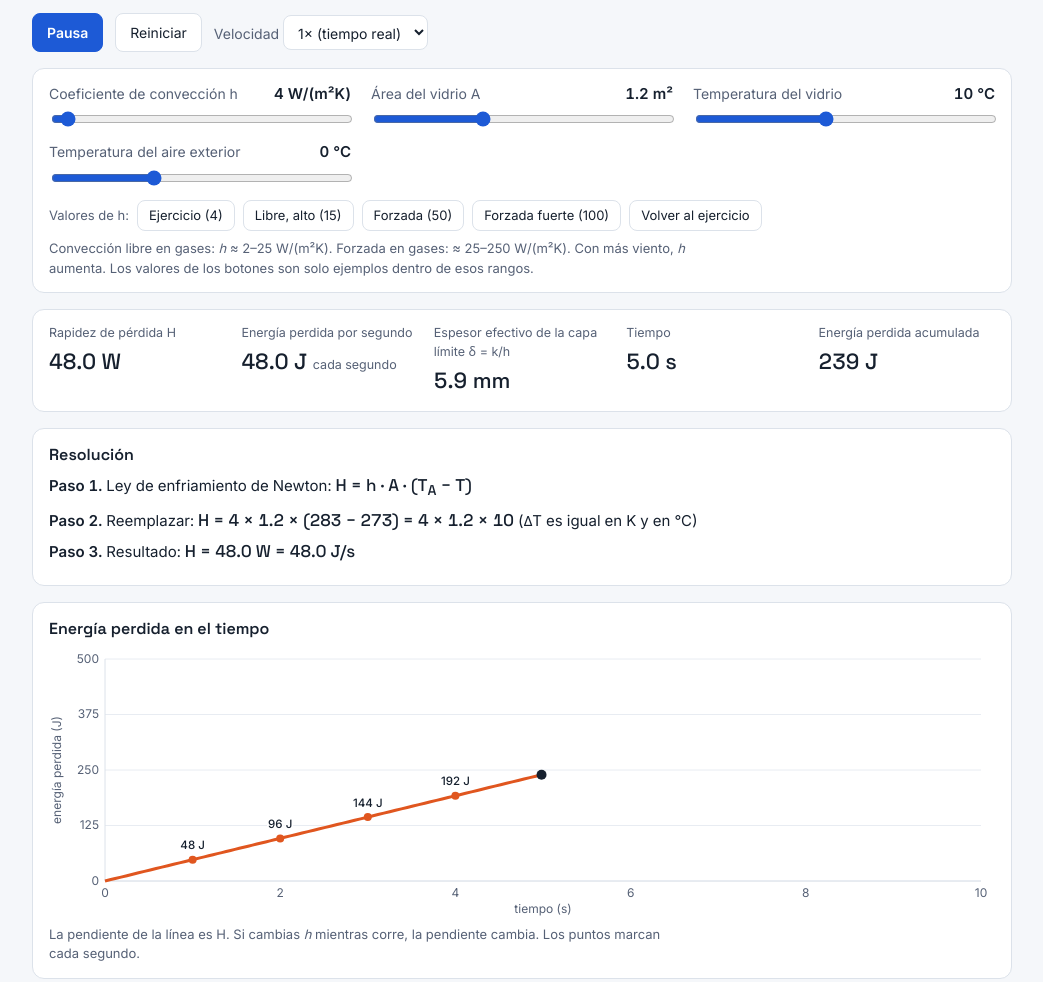
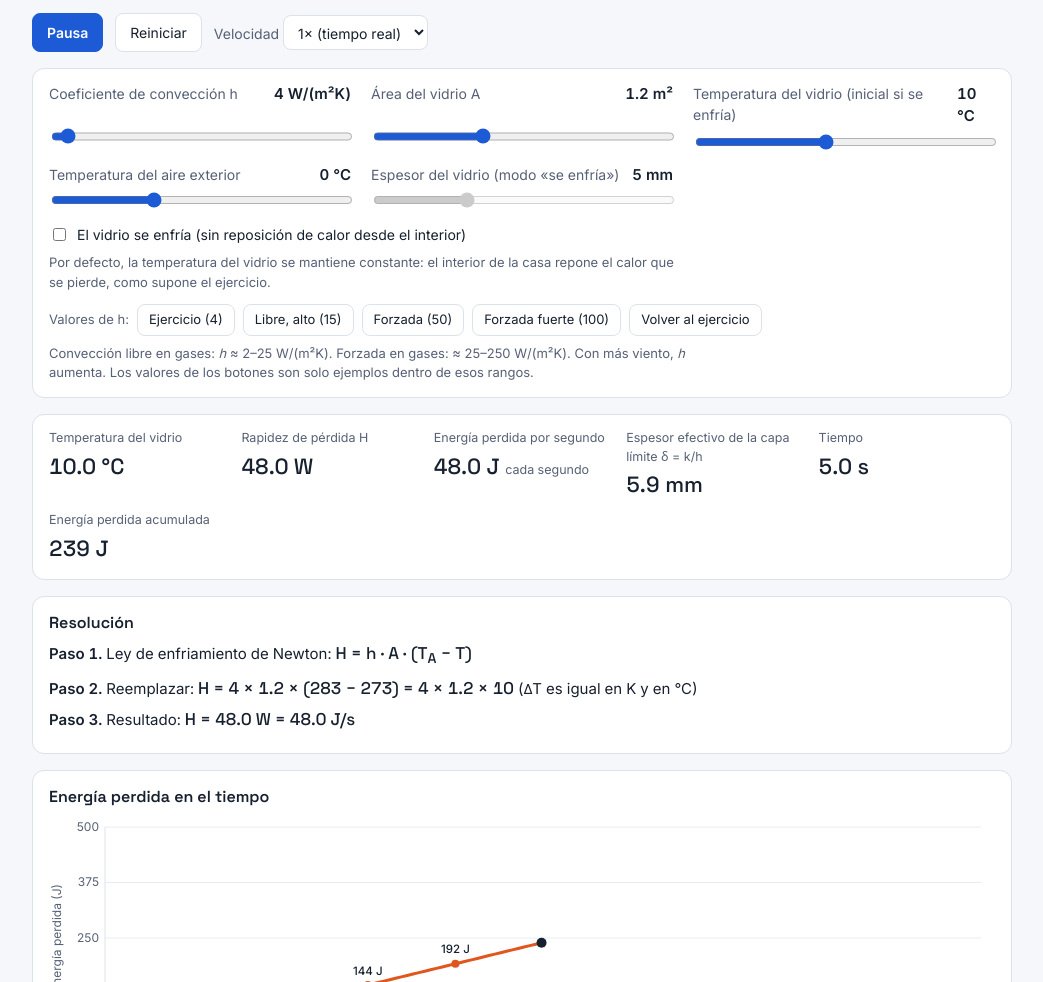
Before and after one commit to jtommy-lab/Fisica-Ambiental, a plain HTML site: page ventana.html in a window 1280 px wide. Shown: the part 906-1888 px from the top of the page, without its empty margins (118-1161 px from the left). Drawn offline with Linux system fonts and the light colour scheme.

Commit message:
Enhance cooling simulation with new parameters
Added new input fields for glass temperature and thickness in cooling mode. Updated calculations and UI elements to reflect changes in simulation parameters.

```diff
--- a/ventana.html
+++ b/ventana.html
@@ -92,9 +92,14 @@
     <div class="sliders">
       <div class="sl"><div class="row"><label for="h">Coeficiente de convección h</label><output id="hO"></output></div><input id="h" type="range" min="1" max="100" step="1" value="4"></div>
       <div class="sl"><div class="row"><label for="A">Área del vidrio A</label><output id="AO"></output></div><input id="A" type="range" min="0.2" max="3" step="0.1" value="1.2"></div>
-      <div class="sl"><div class="row"><label for="Ts">Temperatura del vidrio</label><output id="TsO"></output></div><input id="Ts" type="range" min="-5" max="30" step="1" value="10"></div>
+      <div class="sl"><div class="row"><label for="Ts">Temperatura del vidrio (inicial si se enfría)</label><output id="TsO"></output></div><input id="Ts" type="range" min="-5" max="30" step="1" value="10"></div>
       <div class="sl"><div class="row"><label for="Ta">Temperatura del aire exterior</label><output id="TaO"></output></div><input id="Ta" type="range" min="-10" max="20" step="1" value="0"></div>
+      <div class="sl"><div class="row"><label for="d">Espesor del vidrio (modo «se enfría»)</label><output id="dO"></output></div><input id="d" type="range" min="2" max="12" step="1" value="5"></div>
     </div>
+    <div class="presets" style="margin-top:14px">
+      <label style="display:inline-flex;gap:8px;align-items:center;color:var(--fg)"><input type="checkbox" id="cool"> El vidrio se enfría (sin reposición de calor desde el interior)</label>
+    </div>
+    <p class="hint" id="coolTxt"></p>
     <div class="presets">
       <span>Valores de h:</span>
       <button data-h="4">Ejercicio (4)</button>
@@ -107,6 +112,7 @@
   </section>
 
   <dl class="card readout" aria-label="Resultados">
+    <div><dt>Temperatura del vidrio</dt><dd id="rTg">—</dd></div>
     <div><dt>Rapidez de pérdida H</dt><dd id="rH">—</dd></div>
     <div><dt>Energía perdida por segundo</dt><dd id="rJ">—</dd></div>
     <div><dt>Espesor efectivo de la capa límite δ = k/h</dt><dd id="rD">—</dd></div>
@@ -124,12 +130,12 @@
   <section class="card">
     <h2>Energía perdida en el tiempo</h2>
     <div class="cv"><canvas id="chart" role="img" aria-label="Energía acumulada perdida por la ventana en función del tiempo"></canvas></div>
-    <p class="hint">La pendiente de la línea es H. Si cambias <i>h</i> mientras corre, la pendiente cambia. Los puntos marcan cada segundo.</p>
+    <p class="hint">La pendiente de la línea es H. Si cambias <i>h</i> mientras corre, la pendiente cambia. Los puntos marcan cada segundo (cada 5 min en el modo «se enfría»).</p>
   </section>
 
   <footer class="card">
     <p>Modelo: H = hA(T<sub>A</sub> − T) con T<sub>A</sub> la temperatura del vidrio y T la del aire lejos de la superficie, constantes. Pegado al vidrio está la capa límite: una capa delgada donde el aire pasa de estar quieto en la pared (no deslizamiento) a la velocidad y temperatura del aire lejano. En la pared el calor pasa por conducción; más lejos lo arrastra el movimiento del aire. Newton junta ambos efectos en h, con h ≈ k<sub>aire</sub>/δ y k<sub>aire</sub> = 0.0234 W/mK. H > 0 significa que el calor va del vidrio al aire. Si el vidrio estuviera más frío que el aire, H sería negativo y el calor iría del aire al vidrio.</p>
-    <p>Las partículas son ilustrativas: su cantidad y su rapidez aumentan con H y con h, pero no representan moléculas reales.</p>
+    <p>Por defecto el vidrio se mantiene a temperatura constante (el interior repone el calor que pierde), como supone el ejercicio. En el modo «se enfría», el vidrio solo pierde calor por una cara hacia el aire exterior, que se supone constante; su capacidad térmica es C = ρ·c·d·A con valores típicos ρ = 2500 kg/m³ y c = 840 J/(kg·K), que no son datos del ejercicio. Las partículas son ilustrativas: su cantidad y su rapidez aumentan con H y con h, pero no representan moléculas reales.</p>
   </footer>
 </div>
 
@@ -142,10 +148,13 @@
   var FB = "Inter, system-ui, -apple-system, 'Segoe UI', sans-serif";
   var FH = "'Space Grotesk', Inter, system-ui, sans-serif";
   var TMAX = 10;
-  var P = { h: 4, A: 1.2, Ts: 10, Ta: 0 };
-  var S = { t: 0, E: 0, playing: true, speed: 1, hist: [[0, 0]], lastHist: 0, raf: 0, last: 0, parts: [], spawnAcc: 0, rnd: 1 };
+  var P = { h: 4, A: 1.2, Ts: 10, Ta: 0, d: 5 };
+  var RHO = 2500, CG = 840;
+  var S = { t: 0, E: 0, playing: true, speed: 1, hist: [[0, 0]], lastHist: 0, raf: 0, last: 0, parts: [], spawnAcc: 0, rnd: 1, cool: false, Tg: 10 };
+  var Tglass = function () { return S.cool ? S.Tg : P.Ts; };
+  var Ccap = function () { return RHO * CG * (P.d / 1000) * P.A; };
   function rand() { S.rnd = (S.rnd * 16807) % 2147483647; return S.rnd / 2147483647; }
-  var Hval = function () { return P.h * P.A * (P.Ts - P.Ta); };
+  var Hval = function () { return P.h * P.A * (Tglass() - P.Ta); };
   var fmt = function (v, d) { return v.toFixed(d).replace('-', '−'); };
 
   function colors() {
@@ -192,11 +201,11 @@
     ctx.fillText('interior', g.xg / 2, g.top + 22);
     ctx.fillText('aire exterior: ' + fmt(P.Ta, 0) + ' °C', g.x1 + (w - g.x1) / 2, g.top - 14);
     // vidrio
-    var cg = heat(P.Ts);
+    var cg = heat(Tglass());
     ctx.fillStyle = rgb(cg, 0.95); ctx.fillRect(g.xg, g.top, g.gw, g.bot - g.top);
     ctx.strokeStyle = col.fg; ctx.lineWidth = 2; ctx.strokeRect(g.xg, g.top, g.gw, g.bot - g.top);
     ctx.fillStyle = col.fg; ctx.font = '600 13px ' + FB; ctx.textAlign = 'center';
-    ctx.fillText('vidrio: ' + fmt(P.Ts, 0) + ' °C', g.xg + g.gw / 2, g.top - 14);
+    ctx.fillText('vidrio: ' + fmt(Tglass(), S.cool ? 1 : 0) + ' °C', g.xg + g.gw / 2, g.top - 14);
     ctx.font = '400 12px ' + FB; ctx.fillStyle = col.muted;
     ctx.fillText('A = ' + fmt(P.A, 1) + ' m²', g.xg + g.gw / 2, g.bot + 18);
     // partículas
@@ -227,10 +236,10 @@
     S.spawnAcc += rate * dt;
     while (S.spawnAcc >= 1) {
       S.spawnAcc -= 1;
-      S.parts.push({ x: 0, y: 0.04 + 0.92 * rand(), T0: P.Ts, v: vel * (0.8 + 0.4 * rand()), r: 2.6 + 2 * rand() });
+      S.parts.push({ x: 0, y: 0.04 + 0.92 * rand(), T0: Tglass(), v: vel * (0.8 + 0.4 * rand()), r: 2.6 + 2 * rand() });
     }
     for (var i = S.parts.length - 1; i >= 0; i--) {
-      var p = S.parts[i]; p.x += p.v * dt * (P.Ts >= P.Ta ? 1 : 1);
+      var p = S.parts[i]; p.x += p.v * dt;
       if (p.x > span) S.parts.splice(i, 1);
     }
     if (S.parts.length > 400) S.parts.splice(0, S.parts.length - 400);
@@ -241,7 +250,7 @@
   function drawProf() {
     var w0 = Math.max(220, Math.floor(cP.parentElement.clientWidth)), f = fit(cP, w0 < 480 ? 220 : 250), ctx = f.ctx, w = f.w, h = f.h, col = colors();
     var delta = KAIR / P.h * 1000; // mm
-    var lo = Math.min(P.Ts, P.Ta), hi = Math.max(P.Ts, P.Ta);
+    var Tgl = Tglass(), lo = Math.min(Tgl, P.Ta), hi = Math.max(Tgl, P.Ta);
     if (hi - lo < 1) { lo -= 1; hi += 1; }
     var pad = (hi - lo) * 0.12; lo -= pad; hi += pad;
     var m = { l: 56, r: 14, t: 12, b: 38 }, pw = w - m.l - m.r, ph = h - m.t - m.b;
@@ -262,23 +271,23 @@
     ctx.strokeStyle = col.muted; ctx.lineWidth = 1.4; ctx.setLineDash([6, 5]);
     ctx.beginPath(); ctx.moveTo(m.l, Y(P.Ta)); ctx.lineTo(w - m.r, Y(P.Ta)); ctx.stroke();
     // tangente en la pared: llega a T lejana en y = delta
-    ctx.beginPath(); ctx.moveTo(X(0), Y(P.Ts)); ctx.lineTo(X(xd), Y(P.Ta)); ctx.stroke(); ctx.setLineDash([]);
+    ctx.beginPath(); ctx.moveTo(X(0), Y(Tgl)); ctx.lineTo(X(xd), Y(P.Ta)); ctx.stroke(); ctx.setLineDash([]);
     // perfil real
     ctx.strokeStyle = col.flow; ctx.lineWidth = 3; ctx.lineJoin = 'round'; ctx.beginPath();
     for (var i = 0; i <= 200; i++) {
-      var y = YMAX * i / 200, T = P.Ta + (P.Ts - P.Ta) * Math.exp(-y / delta);
+      var y = YMAX * i / 200, T = P.Ta + (Tgl - P.Ta) * Math.exp(-y / delta);
       if (i === 0) ctx.moveTo(X(y), Y(T)); else ctx.lineTo(X(y), Y(T));
     }
     ctx.stroke();
-    ctx.fillStyle = col.flow; ctx.beginPath(); ctx.arc(X(0), Y(P.Ts), 4.5, 0, 7); ctx.fill();
+    ctx.fillStyle = col.flow; ctx.beginPath(); ctx.arc(X(0), Y(Tgl), 4.5, 0, 7); ctx.fill();
     // etiquetas
     ctx.font = '500 12px ' + FB; ctx.textBaseline = 'bottom';
     ctx.fillStyle = col.fg; ctx.textAlign = 'right';
     ctx.lineWidth = 4; ctx.strokeStyle = col.card;
-    var t1 = 'T lejos del vidrio = ' + fmt(P.Ta, 0) + ' °C', y1 = Y(P.Ta) + (P.Ts >= P.Ta ? -6 : 18);
+    var t1 = 'T lejos del vidrio = ' + fmt(P.Ta, 0) + ' °C', y1 = Y(P.Ta) + (Tgl >= P.Ta ? -6 : 18);
     ctx.strokeText(t1, w - m.r - 6, y1); ctx.fillText(t1, w - m.r - 6, y1);
     ctx.textAlign = 'left';
-    var t2 = 'δ = ' + fmt(delta, 1) + ' mm', x2 = Math.min(X(xd) + 8, w - m.r - 90), y2 = (P.Ts >= P.Ta ? m.t + 18 : m.t + ph - 6);
+    var t2 = 'δ = ' + fmt(delta, 1) + ' mm', x2 = Math.min(X(xd) + 8, w - m.r - 90), y2 = (Tgl >= P.Ta ? m.t + 18 : m.t + ph - 6);
     ctx.strokeText(t2, x2, y2); ctx.fillText(t2, x2, y2);
     $('#profTxt').innerHTML = 'La curva es la temperatura del aire a distintas distancias del vidrio. La línea punteada es la tangente en la pared: llega a la temperatura lejana a una distancia <b>δ = k<sub>aire</sub>/h = ' + fmt(delta, 1) + ' mm</b>. Con más <i>h</i> (más viento), δ es menor y la caída de temperatura se concentra más cerca del vidrio. En la pared el calor pasa por conducción: H = k<sub>aire</sub>·A·(T<sub>A</sub> − T)/δ = h·A·(T<sub>A</sub> − T).';
   }
@@ -291,7 +300,7 @@
   }
   function drawChart() {
     var w0 = Math.max(220, Math.floor(cC.parentElement.clientWidth)), f = fit(cC, w0 < 480 ? 230 : 270), ctx = f.ctx, w = f.w, h = f.h, col = colors();
-    var maxE = Math.max(Math.abs(Hval()) * TMAX, 1);
+    var maxE = S.cool ? Math.max(Math.min(Math.abs(P.h * P.A * (P.Ts - P.Ta)) * TMAX, Ccap() * Math.abs(P.Ts - P.Ta)), 1) : Math.max(Math.abs(Hval()) * TMAX, 1);
     for (var i = 0; i < S.hist.length; i++) maxE = Math.max(maxE, Math.abs(S.hist[i][1]));
     var top = niceMax(maxE), neg = S.hist.some(function (p) { return p[1] < 0; }) || Hval() < 0;
     var y0 = neg ? -top : 0, y1 = top;
@@ -301,11 +310,12 @@
     var ticks = neg ? [-top, -top / 2, 0, top / 2, top] : [0, top / 4, top / 2, top * 3 / 4, top];
     ticks.forEach(function (v) {
       ctx.beginPath(); ctx.moveTo(m.l, Y(v)); ctx.lineTo(w - m.r, Y(v)); ctx.stroke();
-      ctx.textAlign = 'right'; ctx.textBaseline = 'middle'; ctx.fillText(String(Math.round(v)).replace('-', '−'), m.l - 6, Y(v));
+      ctx.textAlign = 'right'; ctx.textBaseline = 'middle'; ctx.fillText(String(S.cool ? Math.round(v / 1000) : Math.round(v)).replace('-', '−'), m.l - 6, Y(v));
     });
-    for (var t = 0; t <= TMAX; t += 2) { ctx.textAlign = 'center'; ctx.textBaseline = 'top'; ctx.fillText(t, X(t), m.t + ph + 6); }
-    ctx.textBaseline = 'alphabetic'; ctx.textAlign = 'center'; ctx.fillText('tiempo (s)', m.l + pw / 2, h - 4);
-    ctx.save(); ctx.translate(12, m.t + ph / 2); ctx.rotate(-Math.PI / 2); ctx.fillText('energía perdida (J)', 0, 0); ctx.restore();
+    var tst = S.cool ? 300 : 2;
+    for (var t = 0; t <= TMAX; t += tst) { ctx.textAlign = 'center'; ctx.textBaseline = 'top'; ctx.fillText(S.cool ? t / 60 : t, X(t), m.t + ph + 6); }
+    ctx.textBaseline = 'alphabetic'; ctx.textAlign = 'center'; ctx.fillText(S.cool ? 'tiempo (min)' : 'tiempo (s)', m.l + pw / 2, h - 4);
+    ctx.save(); ctx.translate(12, m.t + ph / 2); ctx.rotate(-Math.PI / 2); ctx.fillText(S.cool ? 'energía perdida (kJ)' : 'energía perdida (J)', 0, 0); ctx.restore();
     ctx.strokeStyle = col.line; ctx.beginPath(); ctx.moveTo(m.l, m.t); ctx.lineTo(m.l, m.t + ph); ctx.lineTo(w - m.r, m.t + ph); ctx.stroke();
     // línea
     ctx.strokeStyle = col.flow; ctx.lineWidth = 3; ctx.lineJoin = 'round'; ctx.beginPath();
@@ -313,12 +323,13 @@
     ctx.lineTo(X(S.t), Y(S.E)); ctx.stroke();
     // puntos por segundo
     ctx.fillStyle = col.flow;
-    for (var s = 1; s <= Math.floor(S.t + 1e-6); s++) {
+    var dstep = S.cool ? 300 : 1;
+    for (var s = dstep; s <= S.t + 1e-6; s += dstep) {
       var Es = interpE(s);
       ctx.beginPath(); ctx.arc(X(s), Y(Es), 4, 0, 7); ctx.fill();
       ctx.fillStyle = col.fg; ctx.font = '500 11.5px ' + FB; ctx.textAlign = 'center'; ctx.textBaseline = 'bottom';
       ctx.lineWidth = 3.5; ctx.strokeStyle = col.card;
-      var txt = fmt(Es, 0) + ' J', ly = Es >= 0 ? Y(Es) - 8 : Y(Es) + 20;
+      var txt = S.cool ? fmt(Es / 1000, 1) + ' kJ' : fmt(Es, 0) + ' J', ly = Es >= 0 ? Y(Es) - 8 : Y(Es) + 20;
       ctx.strokeText(txt, X(s), ly); ctx.fillText(txt, X(s), ly); ctx.fillStyle = col.flow;
     }
     ctx.fillStyle = col.fg; ctx.beginPath(); ctx.arc(X(S.t), Y(S.E), 5, 0, 7); ctx.fill();
@@ -342,9 +353,15 @@
     $('#rH').textContent = fmt(H, 1) + ' W';
     $('#rJ').innerHTML = fmt(H, 1) + ' J <small>cada segundo</small>';
     $('#rD').textContent = fmt(KAIR / P.h * 1000, 1) + ' mm';
-    $('#rT').textContent = fmt(S.t, 1) + ' s';
-    $('#rE').textContent = fmt(S.E, 0) + ' J';
-    $('#s2').textContent = 'H = ' + P.h + ' × ' + fmt(P.A, 1) + ' × (' + (P.Ts + 273) + ' − ' + (P.Ta + 273) + ') = ' + P.h + ' × ' + fmt(P.A, 1) + ' × ' + (P.Ts - P.Ta);
+    $('#rTg').textContent = fmt(Tglass(), S.cool ? 2 : 1) + ' °C';
+    $('#rT').textContent = S.cool ? fmt(S.t / 60, 1) + ' min' : fmt(S.t, 1) + ' s';
+    $('#dO').textContent = P.d + ' mm';
+    $('#d').disabled = !S.cool;
+    $('#rE').textContent = S.cool ? fmt(S.E / 1000, 1) + ' kJ' : fmt(S.E, 0) + ' J';
+    var Tgl2 = Tglass();
+    $('#s2').textContent = S.cool ? 'H = ' + P.h + ' × ' + fmt(P.A, 1) + ' × (' + fmt(Tgl2, 2) + ' − ' + P.Ta + ') = ' + P.h + ' × ' + fmt(P.A, 1) + ' × ' + fmt(Tgl2 - P.Ta, 2) : 'H = ' + P.h + ' × ' + fmt(P.A, 1) + ' × (' + (P.Ts + 273) + ' − ' + (P.Ta + 273) + ') = ' + P.h + ' × ' + fmt(P.A, 1) + ' × ' + (P.Ts - P.Ta);
+    var C = Ccap(), tau = C / (P.h * P.A);
+    $('#coolTxt').textContent = S.cool ? 'Capacidad térmica del vidrio C = ρ·c·d·A ≈ ' + Math.round(C) + ' J/K. Constante de tiempo τ = C/(hA) ≈ ' + fmt(tau / 60, 1) + ' min: en ese tiempo la diferencia de temperatura baja a ~37 % de la inicial. En este modo 1 s de animación = 1 min.' : 'Por defecto, la temperatura del vidrio se mantiene constante: el interior de la casa repone el calor que se pierde, como supone el ejercicio.';
     $('#s3').textContent = 'H = ' + fmt(H, 1) + ' W = ' + fmt(H, 1) + ' J/s';
     var b = $('#btnPlay'); b.textContent = S.t >= TMAX ? 'Fin' : (S.playing ? 'Pausa' : 'Continuar'); b.disabled = S.t >= TMAX;
   }
@@ -354,27 +371,32 @@
     var dtR = S.last ? Math.min(0.1, (ts - S.last) / 1000) : 0; S.last = ts;
     stepParts(dtR);
     if (S.playing && S.t < TMAX) {
-      var dt = Math.min(dtR * S.speed, TMAX - S.t);
-      S.E += Hval() * dt; S.t += dt;
-      if (S.t - S.lastHist >= 0.05 || S.t >= TMAX) { S.hist.push([S.t, S.E]); S.lastHist = S.t; }
+      var dt = Math.min(dtR * S.speed * (S.cool ? 60 : 1), TMAX - S.t);
+      if (S.cool) {
+        var tau = Ccap() / (P.h * P.A), Tn = P.Ta + (S.Tg - P.Ta) * Math.exp(-dt / tau);
+        S.E += Ccap() * (S.Tg - Tn); S.Tg = Tn;
+      } else S.E += Hval() * dt;
+      S.t += dt;
+      if (S.t - S.lastHist >= TMAX / 200 || S.t >= TMAX) { S.hist.push([S.t, S.E]); S.lastHist = S.t; }
       if (S.t >= TMAX) { S.t = TMAX; S.playing = false; }
     }
     render();
     S.raf = requestAnimationFrame(tick);
   }
-  function resetSim() { S.t = 0; S.E = 0; S.hist = [[0, 0]]; S.lastHist = 0; S.playing = true; S.parts = []; S.spawnAcc = 0; }
-  function setInputs() { $('#h').value = P.h; $('#A').value = P.A; $('#Ts').value = P.Ts; $('#Ta').value = P.Ta; }
+  function resetSim() { S.t = 0; S.E = 0; S.hist = [[0, 0]]; S.lastHist = 0; S.playing = true; S.parts = []; S.spawnAcc = 0; S.Tg = P.Ts; }
+  function setInputs() { $('#h').value = P.h; $('#A').value = P.A; $('#Ts').value = P.Ts; $('#Ta').value = P.Ta; $('#d').value = P.d; $('#cool').checked = S.cool; }
 
   $('#btnPlay').addEventListener('click', function () { if (S.t < TMAX) S.playing = !S.playing; });
   $('#btnReset').addEventListener('click', resetSim);
   $('#speed').addEventListener('change', function (e) { S.speed = parseFloat(e.target.value); });
-  ['h', 'A', 'Ts', 'Ta'].forEach(function (k) {
-    $('#' + k).addEventListener('input', function (e) { P[k] = parseFloat(e.target.value); });
+  ['h', 'A', 'Ts', 'Ta', 'd'].forEach(function (k) {
+    $('#' + k).addEventListener('input', function (e) { P[k] = parseFloat(e.target.value); if (k === 'Ts' && S.cool) S.Tg = P.Ts; });
   });
   document.querySelectorAll('.presets button[data-h]').forEach(function (b) {
     b.addEventListener('click', function () { P.h = parseFloat(b.getAttribute('data-h')); setInputs(); });
   });
-  $('#btnEj').addEventListener('click', function () { P = { h: 4, A: 1.2, Ts: 10, Ta: 0 }; setInputs(); resetSim(); });
+  $('#btnEj').addEventListener('click', function () { P = { h: 4, A: 1.2, Ts: 10, Ta: 0, d: 5 }; S.cool = false; TMAX = 10; setInputs(); resetSim(); });
+  $('#cool').addEventListener('change', function (e) { S.cool = e.target.checked; TMAX = S.cool ? 1200 : 10; resetSim(); });
   if (document.fonts && document.fonts.ready) document.fonts.ready.then(render);
   new MutationObserver(render).observe(document.documentElement, { attributes: true, attributeFilter: ['data-theme'] });
   setInputs(); render();
```
